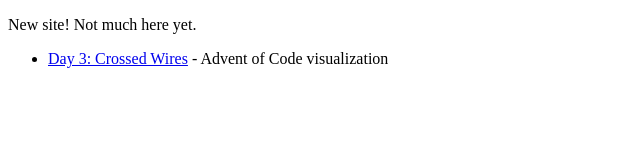
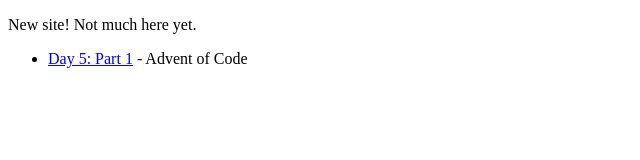
Before and after one commit to rubenofen/rubenofen.github.io, a plain HTML site: page index.html in a window 1280 px wide. Shown: the whole page, without its empty margins (0-640 px from the left). Drawn offline with Linux system fonts and the light colour scheme.

Commit message:
Proper url

```diff
--- a/index.html
+++ b/index.html
@@ -10,10 +10,7 @@
     <main>
       <p>New site! Not much here yet.</p>
       <ul>
-        <li>
-          <a href="/aoc-wires">Day 3: Crossed Wires</a> - Advent of Code
-          visualization
-        </li>
+        <li><a href="/int-code-5-1">Day 5: Part 1</a> - Advent of Code</li>
       </ul>
     </main>
   </body>
```
